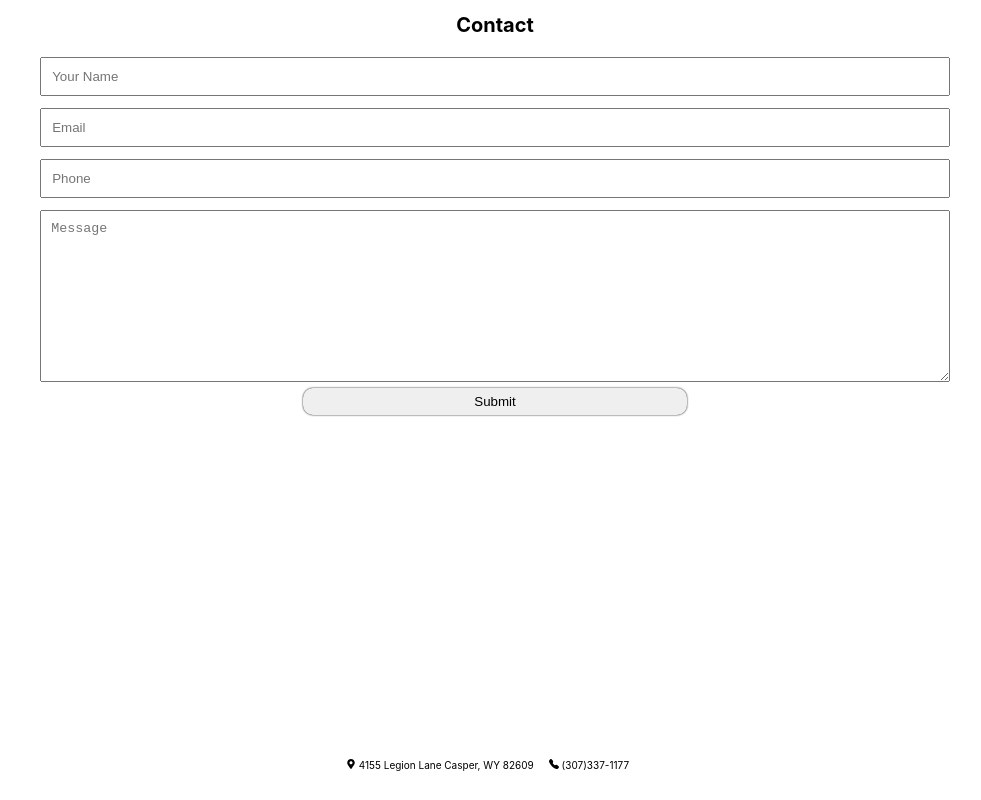
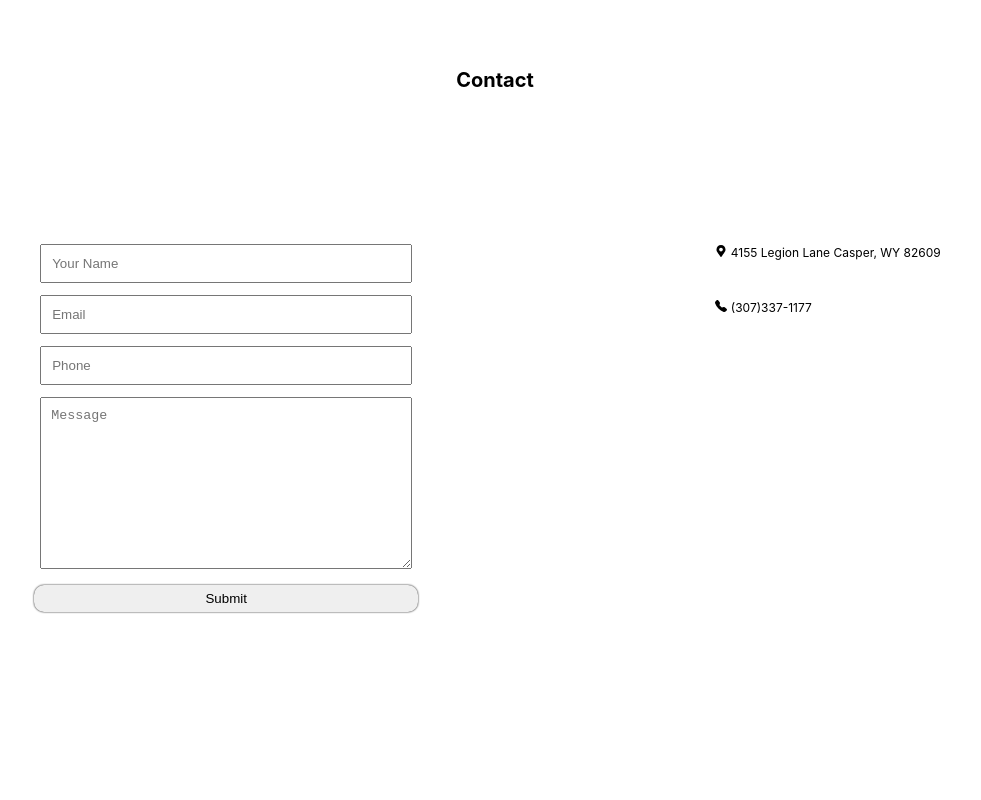
Before and after one commit to Braden0006/beer-company-website, a React (Create React App) app: page /contact in a window 1280 px wide. Shown: the whole page, without its empty margins (145-1126 px from the left). Built offline with nearby package versions, Linux system fonts and the light colour scheme.

Commit message:
Made the "Contact" component responsive

```diff
--- a/src/Components/Business/Business.css
+++ b/src/Components/Business/Business.css
@@ -1 +1 @@
-.business{height:50vh;width:90vw;padding-top:4rem;flex-direction:column;display:flex;align-items:center}.business .business__image{background:url("/src/Images/inside-brewery.jpg") center;background-size:cover;height:100%;width:100%;border-radius:1rem}.business .business__address-image{background:url("/src/Images/company-address.png") center;background-size:cover;height:100%;width:100%;border-radius:1rem}/*# sourceMappingURL=Business.css.map */
+.business{height:50vh;width:90vw;padding-top:4rem;flex-direction:column;display:flex;align-items:center}.business .business__image{background:url("/src/Images/inside-brewery.jpg") center;background-size:cover;height:100%;width:100%;border-radius:1rem}.business .business__address-image{background:url("/src/Images/company-address.png") center;background-size:cover;height:100%;width:100%;border-radius:1rem}@media screen and (min-width: 1024px){.business{height:100vh}}/*# sourceMappingURL=Business.css.map */
--- a/src/Components/Contact/Contact.css
+++ b/src/Components/Contact/Contact.css
@@ -1 +1 @@
-.contact{display:flex;flex-direction:column;align-items:center;width:90vw;margin:auto}.contact .contact__grid{display:flex;flex-direction:column;justify-content:space-between;height:90vh;width:80%}.contact .contact__grid .contact__form{display:flex;flex-direction:column}.contact .contact__grid .contact__form .contact__input{padding:1rem;margin:.6rem}.contact .contact__grid .contact__form .contact__submit{width:30vw;margin:auto;padding:.6rem;border-radius:1rem;border:none;box-shadow:0rem 0rem .2rem 0rem}.contact .contact__footer{display:flex;justify-content:center}.contact .contact__footer .contact__footer__address,.contact .contact__footer .contact__footer__phone{padding:0rem 1.5rem 0rem 0rem}/*# sourceMappingURL=Contact.css.map */
+.contact{display:flex;flex-direction:column;align-items:center;width:90vw;margin:auto}.contact .contact__grid{display:flex;flex-direction:column;justify-content:space-between;height:90vh;width:80%}.contact .contact__grid .contact__form{display:flex;flex-direction:column}.contact .contact__grid .contact__form .contact__input{padding:1rem;margin:.6rem}.contact .contact__grid .contact__form .contact__submit{width:30vw;margin:auto;padding:.6rem;border-radius:1rem;border:none;box-shadow:0rem 0rem .2rem 0rem}.contact .contact__footer{display:flex;justify-content:center}.contact .contact__footer .contact__footer__address,.contact .contact__footer .contact__footer__phone{padding:0rem 1.5rem 0rem 0rem}@media screen and (min-width: 1024px){.contact{height:100vh;justify-content:center}.contact .contact__grid{flex-direction:row;align-items:center;height:80vh}.contact .contact__grid .contact__form .contact__submit{margin:0;margin-top:1rem}.contact .contact__footer{flex-direction:column}.contact .contact__footer .contact__footer__address{padding-bottom:4rem}.contact .contact__footer .contact__footer__phone{padding-bottom:29rem}.contact .contact__footer .contact__footer__address,.contact .contact__footer .contact__footer__phone{font-size:1.2rem}}/*# sourceMappingURL=Contact.css.map */
--- a/src/Components/Contact/Contact.scss
+++ b/src/Components/Contact/Contact.scss
@@ -40,5 +40,42 @@
             padding: 0rem 1.5rem 0rem 0rem;
         }
     }
+}
 
+// Media Querys
+@media screen and (min-width: 1024px) {
+    .contact {
+        height: 100vh;
+        justify-content: center;
+
+        .contact__grid {
+            flex-direction: row;
+            align-items: center;
+            height: 80vh;
+
+            .contact__form {
+
+                .contact__submit {
+                    margin: 0;
+                    margin-top: 1rem;
+                }
+            }
+        }
+
+        .contact__footer {
+            flex-direction: column;
+
+            .contact__footer__address {
+                padding-bottom: 4rem
+            }
+
+            .contact__footer__phone {
+                padding-bottom: 29rem;
+            }
+
+            .contact__footer__address, .contact__footer__phone {
+                font-size: 1.2rem
+            }
+        }
+    }
 }
```
Also changed, not shown: src/Components/Business/Business.scss (+7 -0 lines), 2 other files (tests, documents, lock files or other folders).
